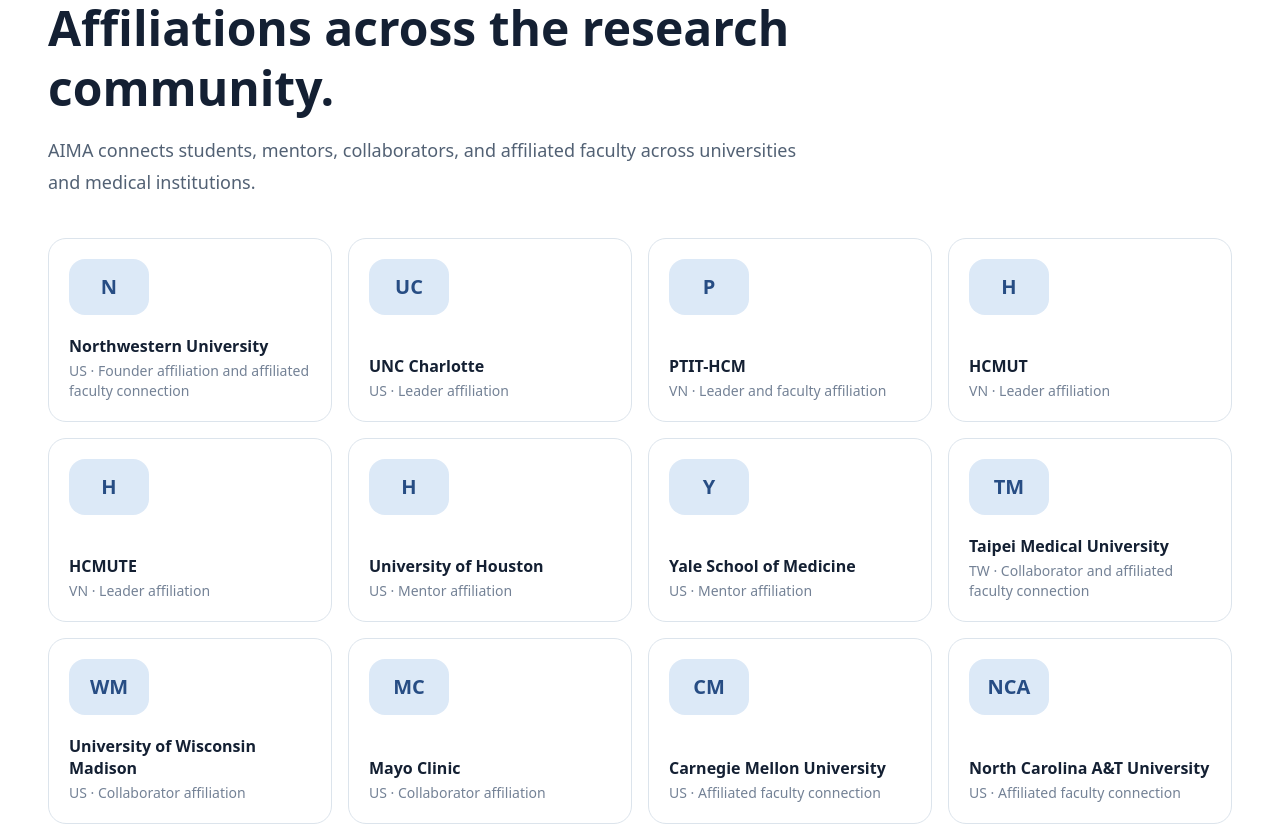
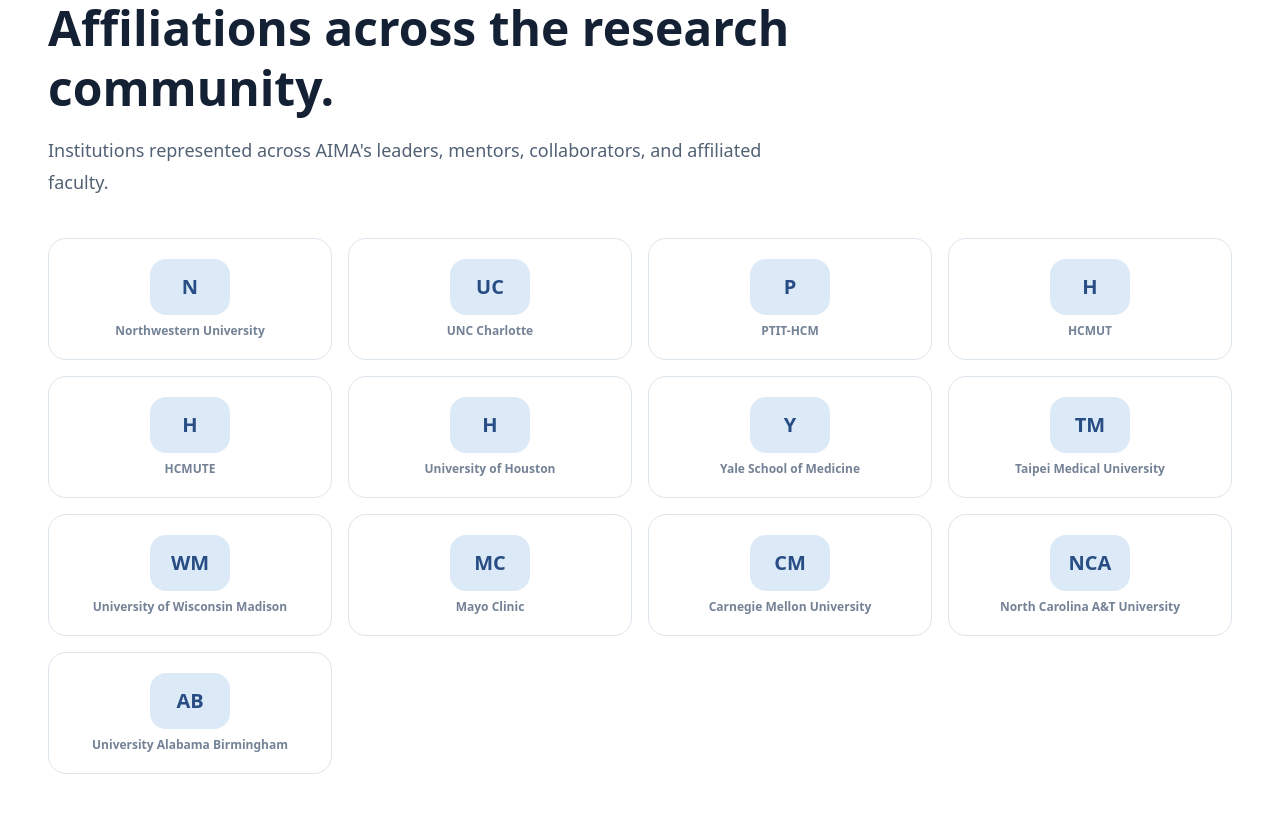
Before and after one commit to AIMA-Research-Group/aima-research-group.github.io, a Next.js app: page / in a window 1280 px wide. Shown: the part 7740-8565 px from the top of the page. Built offline with nearby package versions, Linux system fonts and the light colour scheme.

Commit message:
refactor: simplify affiliation section to logos only

```diff
--- a/app/page.tsx
+++ b/app/page.tsx
@@ -83,7 +83,7 @@
             <SectionHeading
               eyebrow="Academic network"
               title="Affiliations across the research community."
-              description="AIMA connects students, mentors, collaborators, and affiliated faculty across universities and medical institutions."
+              description="Institutions represented across AIMA's leaders, mentors, collaborators, and affiliated faculty."
             />
             <AffiliationLogoGrid affiliations={content.affiliations.filter((affiliation) => affiliation.featured)} />
           </PageContainer>
--- a/components/content/Cards.tsx
+++ b/components/content/Cards.tsx
@@ -118,9 +118,10 @@
   return (
     <div className="grid gap-4 sm:grid-cols-2 lg:grid-cols-4">
       {affiliations.map((affiliation) => (
-        <article
+        <div
           key={affiliation.slug}
-          className="surface-card flex min-h-36 flex-col justify-between p-5 transition duration-300 hover:-translate-y-1 hover:shadow-[var(--shadow-soft)]"
+          className="surface-card flex min-h-28 items-center justify-center p-5 transition duration-300 hover:-translate-y-1 hover:shadow-[var(--shadow-soft)]"
+          title={affiliation.name}
         >
           {affiliation.logo ? (
             <Image
@@ -128,20 +129,17 @@
               alt={`${affiliation.name} logo`}
               width={240}
               height={120}
-              className="h-14 w-full object-contain object-left"
+              className="h-16 w-full object-contain"
             />
           ) : (
-            <div className="flex h-14 items-center">
+            <div className="flex flex-col items-center justify-center gap-2 text-center">
               <div className="flex h-14 min-w-20 items-center justify-center rounded-2xl bg-[var(--aima-soft-blue)] px-4 text-xl font-black text-[var(--aima-deep-blue)]">
                 {affiliationInitials(affiliation.name)}
               </div>
+              <span className="text-xs font-bold text-[var(--text-muted)]">{affiliation.name}</span>
             </div>
           )}
-          <div className="mt-5">
-            <h3 className="font-black leading-snug">{affiliation.name}</h3>
-            <p className="mt-1 text-sm text-[var(--text-muted)]">{affiliation.location} · {affiliation.relationship}</p>
-          </div>
-        </article>
+        </div>
       ))}
     </div>
   );
```
